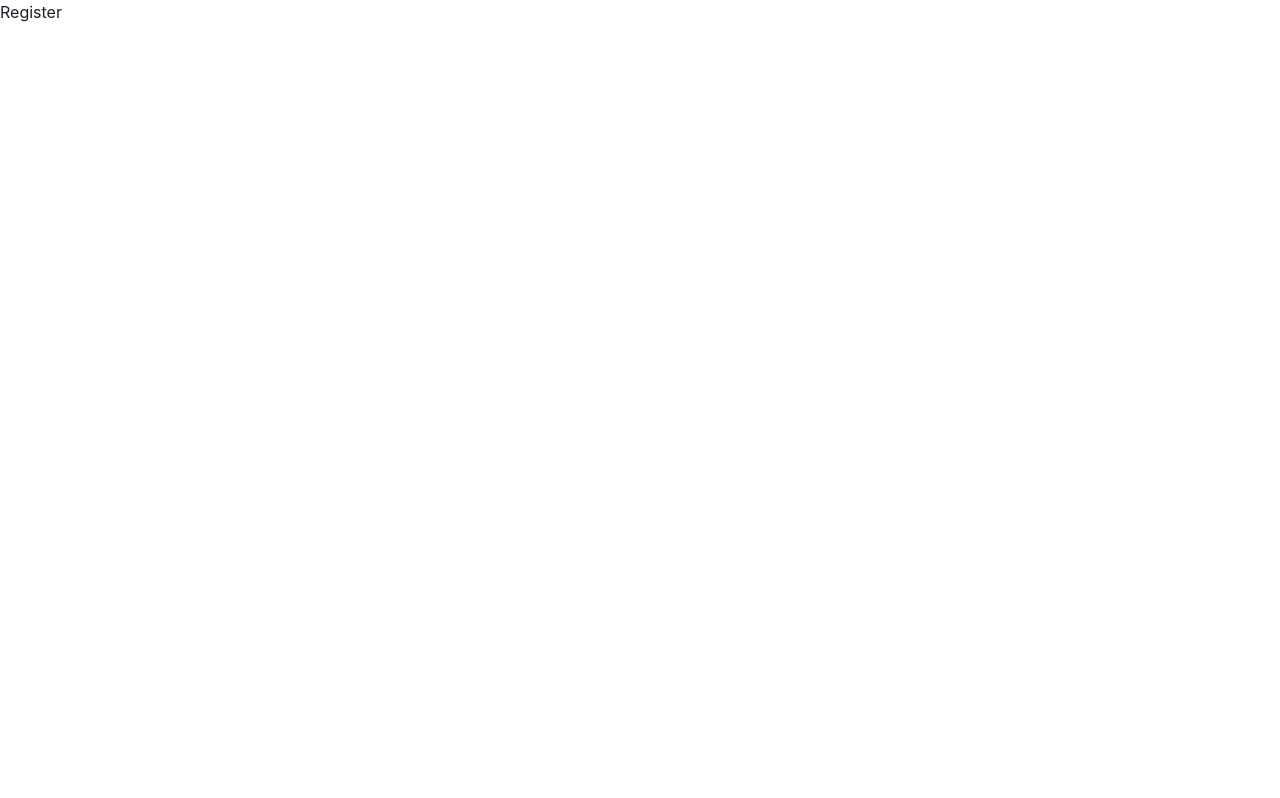
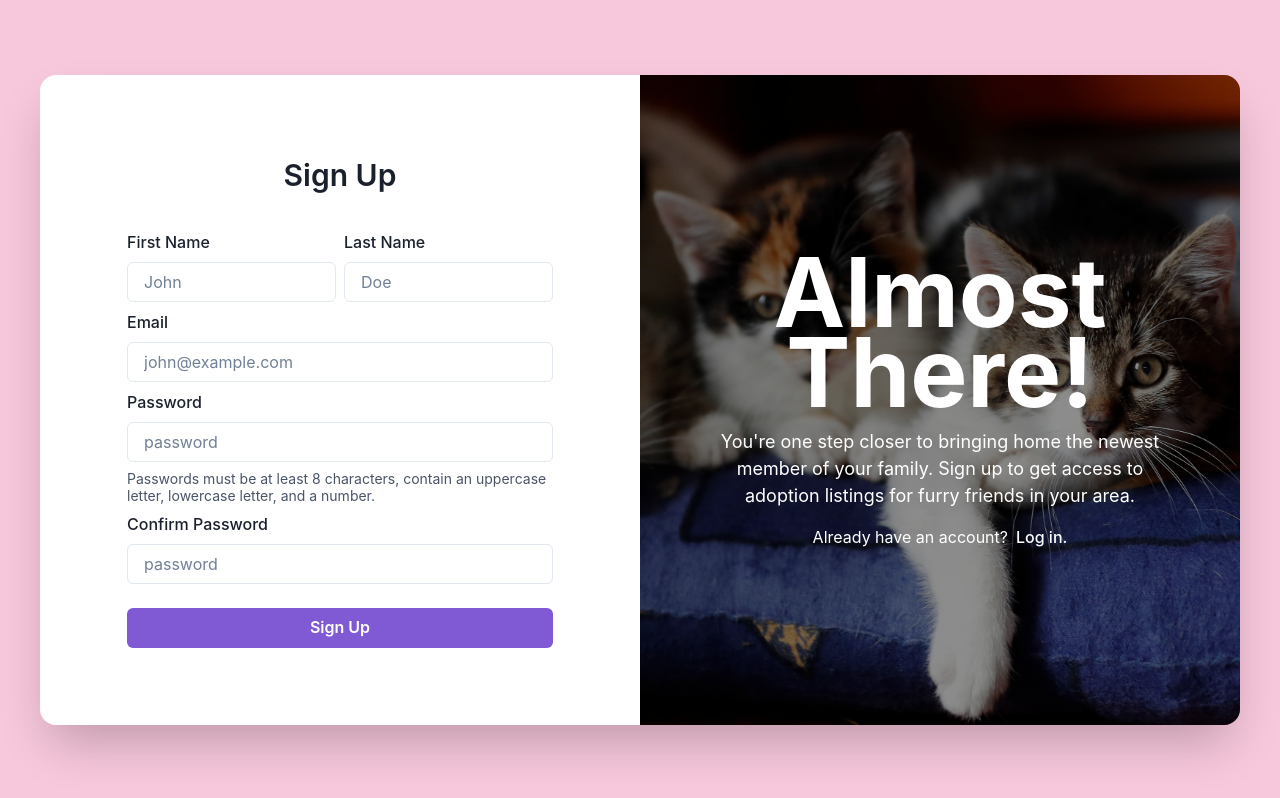
Before and after one commit to BrodyMoorman/pets-by-daylight, a React (Vite) app in the folder client/: page /register in a window 1280 px wide. Built offline with nearby package versions, Linux system fonts and the light colour scheme.

Commit message:
Created Signup Page
Created Signup page at the register Route.
(Currently Not Functional)

```diff
--- a/client/src/App.jsx
+++ b/client/src/App.jsx
@@ -4,6 +4,7 @@ import reactLogo from './assets/react.svg'
 import viteLogo from '/vite.svg'
 import { Route, Routes } from 'react-router-dom'
 import Home from './pages/Home'
+import Register from './pages/Register'
 
 
 function App() {
@@ -13,7 +14,7 @@ function App() {
     <Routes>
       <Route path="/" element={<Home/>} />
       <Route path="/login" element={<Box>Login</Box>} />
-      <Route path="/register" element={<Box>Register</Box>} />
+      <Route path="/register" element={<Register/>} />
     </Routes>
   )
 }
--- a/client/src/components/Hero.jsx
+++ b/client/src/components/Hero.jsx
@@ -10,8 +10,8 @@ export default function() {
         <Topbar />
         <Center h={"90%"}>
             <VStack gap={0}>
-                <Text fontWeight={"bold"} color={"#C86FC9"} fontSize={['4xl',"8xl"]}>Where Tails Begin</Text>
-                <Text  fontSize={["xl", "4xl"]} color={"white"} fontWeight={"semibold"}>Your New Best Friend Is a Click Away</Text>
+                <Text fontWeight={"bold"} color={"#C86FC9"} fontSize={['4xl',"8xl"]}>Where Tails Begin.</Text>
+                <Text  fontSize={["xl", "4xl"]} color={"white"} fontWeight={"semibold"}>Your New Best Friend Is a Click Away!</Text>
                 <HStack mt={2}>
                     <Button colorScheme='purple'>Get Started</Button>
                     <Button variant={"outline"} colorScheme='white' color={'white'}>Learn More</Button>
--- /dev/null
+++ b/client/src/components/SignUpForm.jsx
@@ -0,0 +1,51 @@
+import { VStack, Text, FormControl, FormLabel, FormHelperText, FormErrorMessage, Input, HStack, Button } from '@chakra-ui/react'
+import React from 'react'
+import { useState } from 'react'
+
+
+export default function SignUpForm() {
+    const [isErrorEmail, setIsErrorEmail] = useState(false)
+    const [inputs, setInputs] = useState({
+        email: "",
+        first: "",
+        last: "",
+        password: "",
+        confirm: ""
+    })
+    const handleInputChange = (e) => {
+        setInputs({
+            ...inputs,
+            [e.target.name]: e.target.value
+        })
+    }
+  return (
+    <VStack w={"75%"} justifyContent={"center"} alignItems={"center"}>
+        <Text fontSize={"3xl"} fontWeight={"semibold"} mb={6}>Sign Up</Text>
+        <HStack w={"full"} justifyContent={"space-between"}>
+            <FormControl isInvalid={isErrorEmail}>
+                <FormLabel>First Name</FormLabel>
+                <Input type='text' name='first' placeholder='John' value={inputs.first} onChange={handleInputChange} />
+            </FormControl>
+            <FormControl isInvalid={isErrorEmail}>
+                <FormLabel>Last Name</FormLabel>
+                <Input type='text' name='last' placeholder='Doe' value={inputs.last} onChange={handleInputChange} />
+            </FormControl>
+        </HStack>
+        <FormControl isInvalid={isErrorEmail}>
+            <FormLabel>Email</FormLabel>
+            <Input type='email' name='email' placeholder='john@example.com' value={inputs.email} onChange={handleInputChange} />
+            {isErrorEmail && <FormErrorMessage>Email is required.</FormErrorMessage>}
+        </FormControl>
+        <FormControl isInvalid={isErrorEmail}>
+            <FormLabel>Password</FormLabel>
+            <Input type='password' name='password' placeholder='password' value={inputs.password} onChange={handleInputChange} />
+            <FormHelperText>Passwords must be at least 8 characters, contain an uppercase letter, lowercase letter, and a number.</FormHelperText>
+        </FormControl>
+        <FormControl isInvalid={isErrorEmail}>
+            <FormLabel>Confirm Password</FormLabel>
+            <Input type='password' name='confirm' placeholder='password' value={inputs.confirm} onChange={handleInputChange} />
+        </FormControl>
+        <Button colorScheme='purple' w={"full"} mt={4}>Sign Up</Button>
+    </VStack>
+  )
+}
--- /dev/null
+++ b/client/src/pages/Register.jsx
@@ -0,0 +1,24 @@
+import { Box, HStack, Center, Text, VStack, Link } from '@chakra-ui/react'
+import React from 'react'
+import SignUpForm from '../components/SignUpForm'
+import signUpImage from '../assets/signUpImage.jpg'
+
+export default function Register() {
+  return (
+    <Center w={"100vw"} h="100vh" backgroundColor={"#F7C7DB"} >
+        <HStack w="1200px" h={"650px"} gap={0} borderRadius={"2xl"} shadow={"2xl"}>
+            <Center w={"50%"} h={"full"} bg={"white"} p={4} borderLeftRadius={"inherit"}>
+                <SignUpForm />
+            </Center>
+            <Center w={"50%"} h={"full"} bg="blue" backgroundImage={signUpImage} backgroundPosition={"center"} backgroundSize={"110%"}  borderRightRadius={"inherit"}>
+                <Center w={'full'} h={"full"} bg={"rgb(0,0,0,0.45)"} borderRightRadius={"inherit"} flexDirection={"column"}>
+                <Text color={'white'} fontSize={"8xl"} fontWeight={'bold'} textAlign={"center"} lineHeight={"80px"} >Almost There!</Text>
+                <Text fontSize={"lg"} color={'white'} textAlign={"center"} w={"80%"} pt={4}>You're one step closer to bringing home the newest member of your family. Sign up to get access to adoption listings for furry friends in your area.</Text>
+                <HStack color={"white"} pt={4}><Text>Already have an account?</Text><Link>Log in.</Link></HStack>
+                </Center>
+            </Center>
+        </HStack>
+
+    </Center>
+  )
+}
```
Also changed, not shown: client/src/assets/signUpImage.jpg (added).
